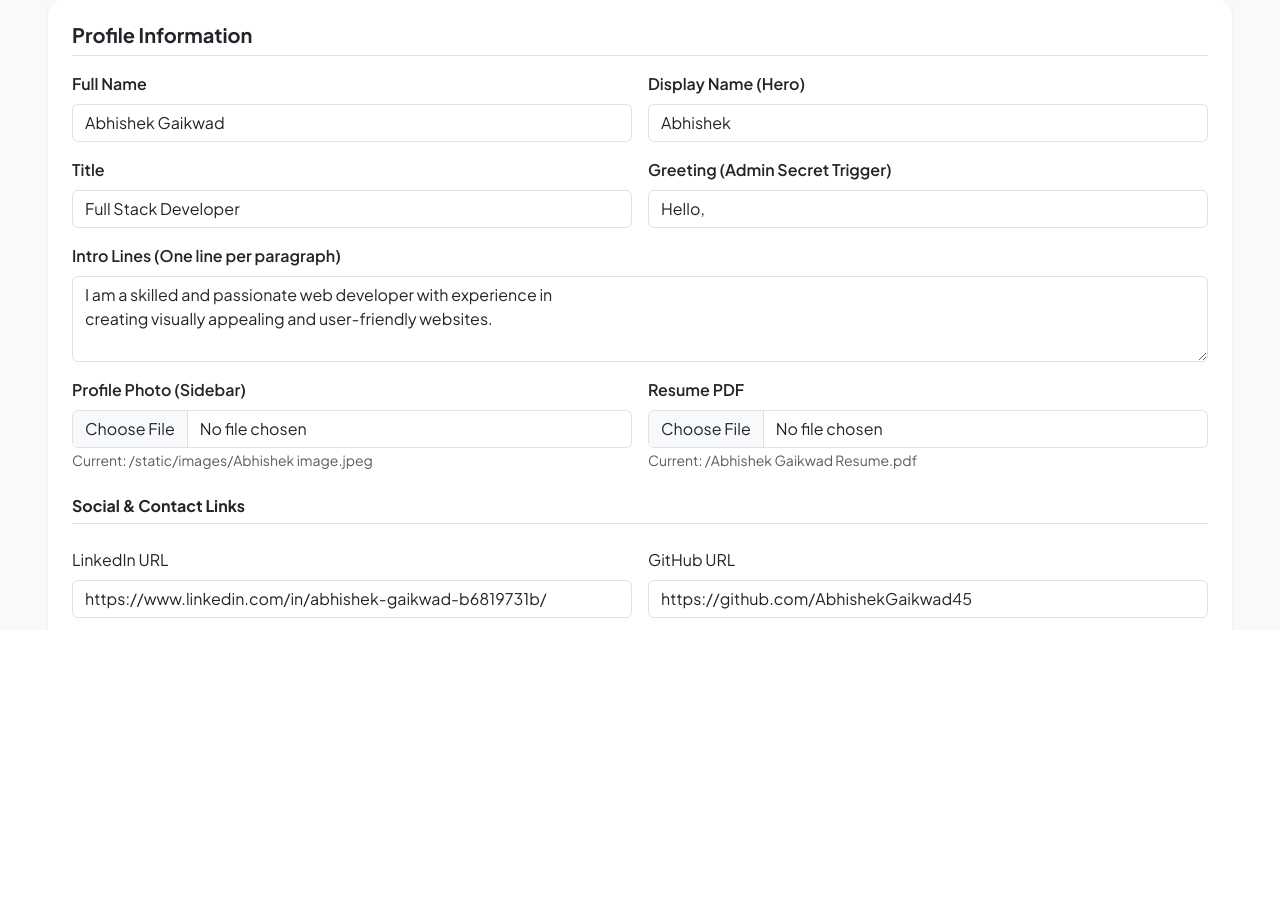
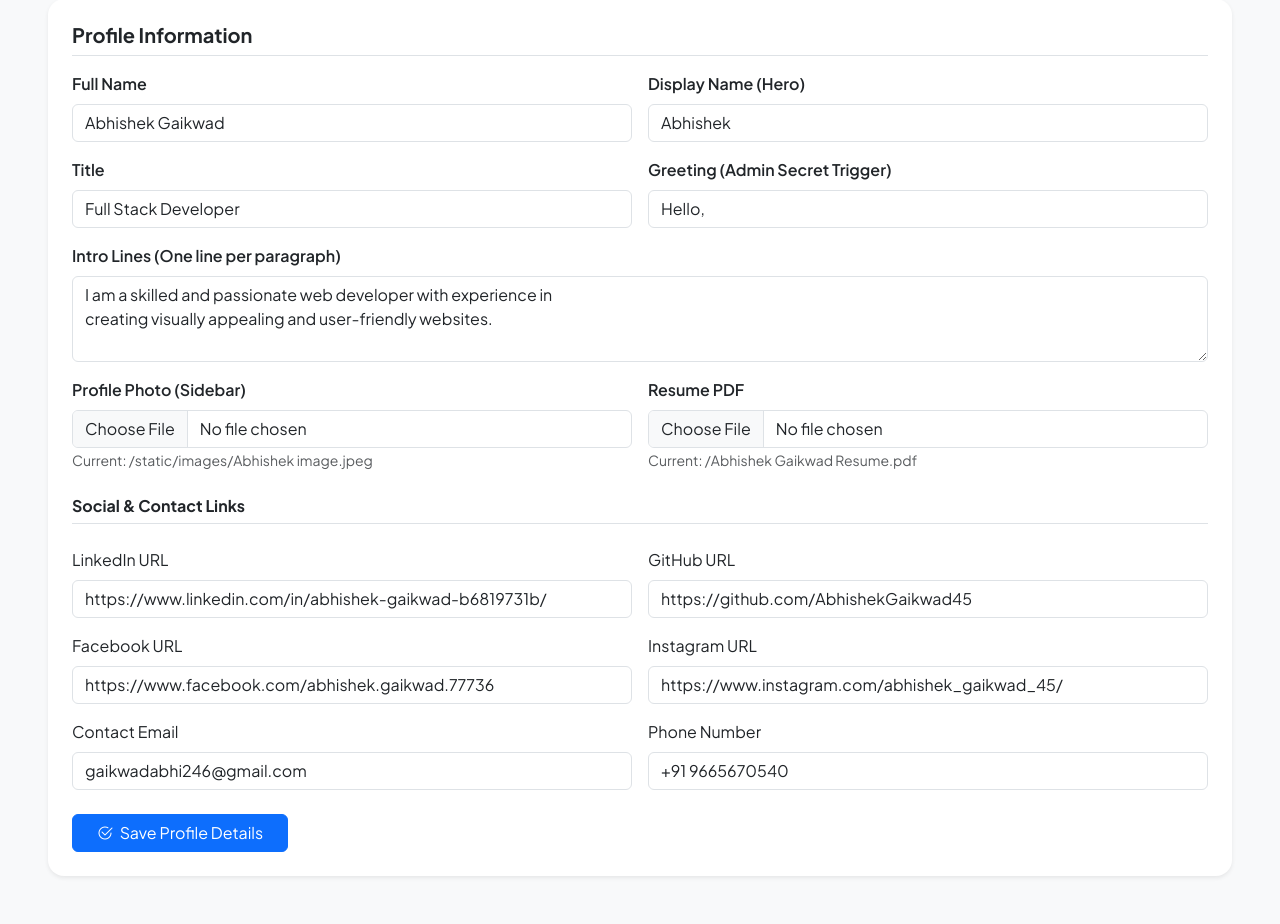
Before and after one commit to AbhishekGaikwad45/EngineerSpace, a Flask app: page /admin in a window 1280 px wide. Shown: the part 170-1094 px from the top of the page. Before the commit the page ends 800 px from the top, so only its background shows below. Run offline with Flask 3, Linux system fonts and the light colour scheme; the visitor is signed in with stand-in values (Sample User, id 1); some libraries are stand-ins or nearby versions.

Commit message:
Fix admin panel and main content scrollability

```diff
--- a/static/css/main.css
+++ b/static/css/main.css
@@ -41,7 +41,9 @@ body.light-theme {
 
 /* Desktop & Laptop (>= 992px): Sidebar LOCKED, Main Content SCROLLS */
 @media (min-width: 992px) {
-  html, body {
+  /* Only lock html & body for split-screen portfolio home page, NEVER for admin or login */
+  html:not(.admin-page):not(.login-page),
+  body:not(.admin-page):not(.login-page) {
     height: 100vh;
     max-height: 100vh;
     overflow: hidden;
@@ -577,20 +579,58 @@ body.light-theme {
   box-shadow: 0 4px 12px rgba(37, 99, 235, 0.12);
 }
 
-/* Custom Scrollbars */
-.main-content::-webkit-scrollbar {
-  width: 8px;
+/* =========================================
+   ADMIN & LOGIN FULL SCROLLABILITY
+   ========================================= */
+
+html.admin-page,
+body.admin-page,
+html.login-page,
+body.login-page,
+html:has(.admin-wrapper),
+body:has(.admin-wrapper),
+html:has(.login-wrapper),
+body:has(.login-wrapper) {
+  height: auto !important;
+  min-height: 100vh !important;
+  max-height: none !important;
+  overflow-y: auto !important;
+  overflow-x: hidden !important;
+  scroll-behavior: smooth;
 }
 
-.main-content::-webkit-scrollbar-track {
+.admin-wrapper {
+  min-height: 100vh;
+  width: 100%;
+  overflow-y: visible;
+}
+
+/* Custom Scrollbars */
+.main-content::-webkit-scrollbar,
+body.admin-page::-webkit-scrollbar,
+html.admin-page::-webkit-scrollbar,
+body::-webkit-scrollbar {
+  width: 10px;
+}
+
+.main-content::-webkit-scrollbar-track,
+body.admin-page::-webkit-scrollbar-track,
+html.admin-page::-webkit-scrollbar-track,
+body::-webkit-scrollbar-track {
   background: #f1f5f9;
 }
 
-.main-content::-webkit-scrollbar-thumb {
+.main-content::-webkit-scrollbar-thumb,
+body.admin-page::-webkit-scrollbar-thumb,
+html.admin-page::-webkit-scrollbar-thumb,
+body::-webkit-scrollbar-thumb {
   background-color: #cbd5e1;
-  border-radius: 4px;
+  border-radius: 5px;
 }
 
-.main-content::-webkit-scrollbar-thumb:hover {
+.main-content::-webkit-scrollbar-thumb:hover,
+body.admin-page::-webkit-scrollbar-thumb:hover,
+html.admin-page::-webkit-scrollbar-thumb:hover,
+body::-webkit-scrollbar-thumb:hover {
   background-color: #94a3b8;
 }
--- a/templates/admin.html
+++ b/templates/admin.html
@@ -1,6 +1,7 @@
 {% extends "base.html" %}
 
 {% block title %}Admin Dashboard | Abhishek Gaikwad{% endblock %}
+{% block body_class %}admin-page{% endblock %}
 
 {% block content %}
 <div class="admin-wrapper bg-light min-vh-100">
--- a/templates/base.html
+++ b/templates/base.html
@@ -20,7 +20,7 @@
   <link rel="stylesheet" href="{{ url_for('static', filename='css/main.css') }}">
   {% block extra_css %}{% endblock %}
 </head>
-<body class="light-theme">
+<body class="light-theme {% block body_class %}{% endblock %}">
   {% block content %}{% endblock %}
 
   <!-- Bootstrap JS Bundle -->
--- a/templates/login.html
+++ b/templates/login.html
@@ -1,6 +1,7 @@
 {% extends "base.html" %}
 
 {% block title %}Admin Login | Abhishek Gaikwad{% endblock %}
+{% block body_class %}login-page{% endblock %}
 
 {% block content %}
 <div class="login-wrapper d-flex align-items-center justify-content-center min-vh-100 p-3">
```
